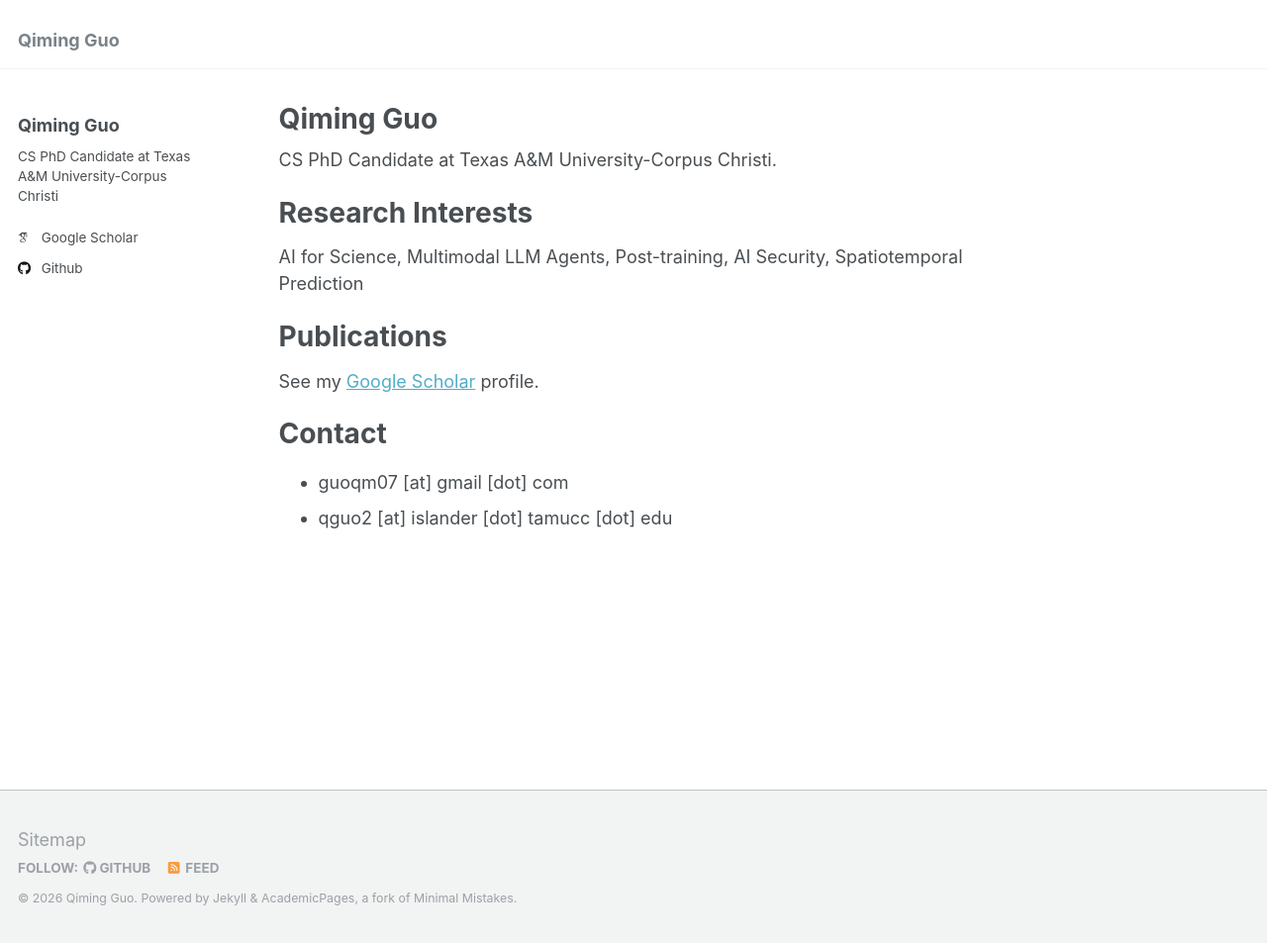
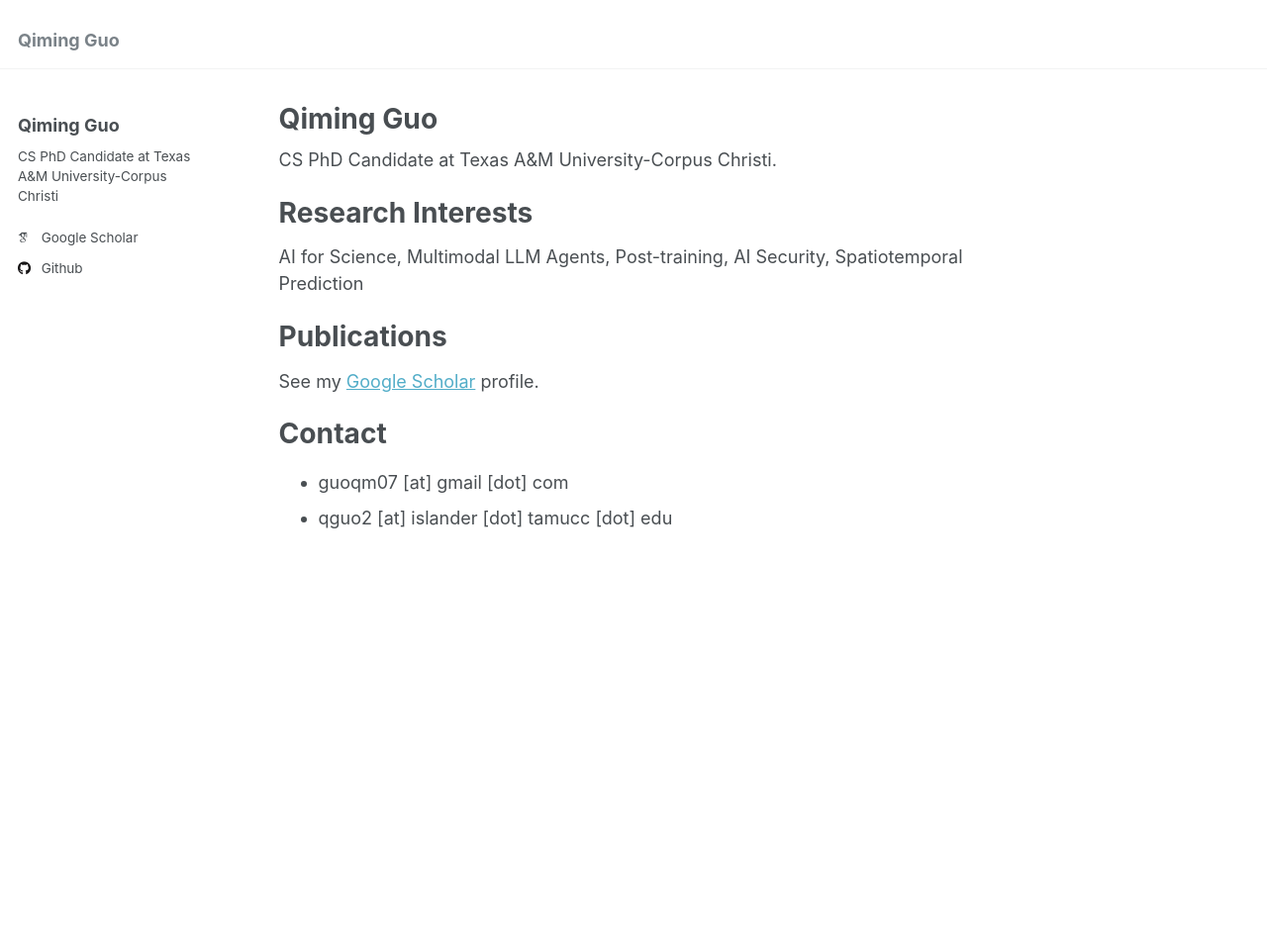
Before and after one commit to QM378/QM378.github.io, a Jekyll site: the page built from _pages/about.md, in a window 1280 px wide and 953 px high. Shown: the whole window at 99% size. Built offline with Jekyll 4.4.1, drawn with Linux system fonts in a browser that asks for light colours; some web fonts are replaced.

Commit message:
Remove footer

```diff
--- a/_config.yml
+++ b/_config.yml
@@ -116,7 +116,7 @@ staticman:
       options:
         format           : "iso8601" # "iso8601" (default), "timestamp-seconds", "timestamp-milliseconds"
 atom_feed:
-  hide                   : false     # change to true to hide the RSS feed in the footer
+  hide                   : true
   path                   : # blank (default) uses feed.xml
 
 
--- a/_includes/footer.html
+++ b/_includes/footer.html
@@ -1,22 +1,3 @@
 {% include base_path %}
 
-{% if site.author.github or site.author.bitbucket or site.atom_feed.hide != true %}
-<div class="page__footer-follow">
-  <ul class="social-icons">
-    {% if site.data.ui-text[site.locale].follow_label %}
-      <li><strong>{{ site.data.ui-text[site.locale].follow_label }}</strong></li>
-    {% endif %}
-    {% if site.author.github %}
-      <li><a href="http://github.com/{{ site.author.github }}"><i class="fab fa-github" aria-hidden="true"></i> GitHub</a></li>
-    {% endif %}
-    {% if site.author.bitbucket %}
-      <li><a href="http://bitbucket.org/{{ site.author.bitbucket }}"><i class="fab fa-bitbucket" aria-hidden="true"></i> Bitbucket</a></li>
-    {% endif %}
-    {% if site.atom_feed.hide != true %}
-    <li><a href="{% if site.atom_feed.path %}{{ site.atom_feed.path }}{% else %}{{ base_path }}/feed.xml{% endif %}"><i class="fa fa-fw fa-rss-square" aria-hidden="true"></i> {{ site.data.ui-text[site.locale].feed_label | default: "Feed" }}</a></li>
-    {% endif %}
-  </ul>
-</div>
-{% endif %}
-
 <div class="page__footer-copyright">&copy; {{ site.time | date: '%Y' }} {{ site.name | default: site.title }}. {{ site.data.ui-text[site.locale].powered_by | default: "Powered by" }} <a href="http://jekyllrb.com" rel="nofollow">Jekyll</a> &amp; <a href="https://github.com/academicpages/academicpages.github.io">AcademicPages</a>, a fork of <a href="https://mademistakes.com/work/minimal-mistakes-jekyll-theme/" rel="nofollow">Minimal Mistakes</a>.</div>
--- a/_includes/seo.html
+++ b/_includes/seo.html
@@ -6,7 +6,7 @@
 {% endif %}
 {% assign seo_url = seo_url | default: site.github.url %}
 
-{% if page.title %}
+{% if page.title and page.title != site.title %}
   {% assign seo_title = page.title | append: " " | append: site.title_separator | append: " " | append: site.title %}
 {% endif %}
 
--- a/_layouts/default.html
+++ b/_layouts/default.html
@@ -18,12 +18,7 @@ layout: compress
 
     {{ content }}
 
-    <div class="page__footer">
-      <footer>
-        {% include footer/custom.html %}
-        {% include footer.html %}
-      </footer>
-    </div>
+
 
     {% include scripts.html %}
 
```
Also changed, not shown: _pages/sitemap.md (deleted, +0 -37 lines), google2339380979abfd0f.html (line endings or trailing spaces).
